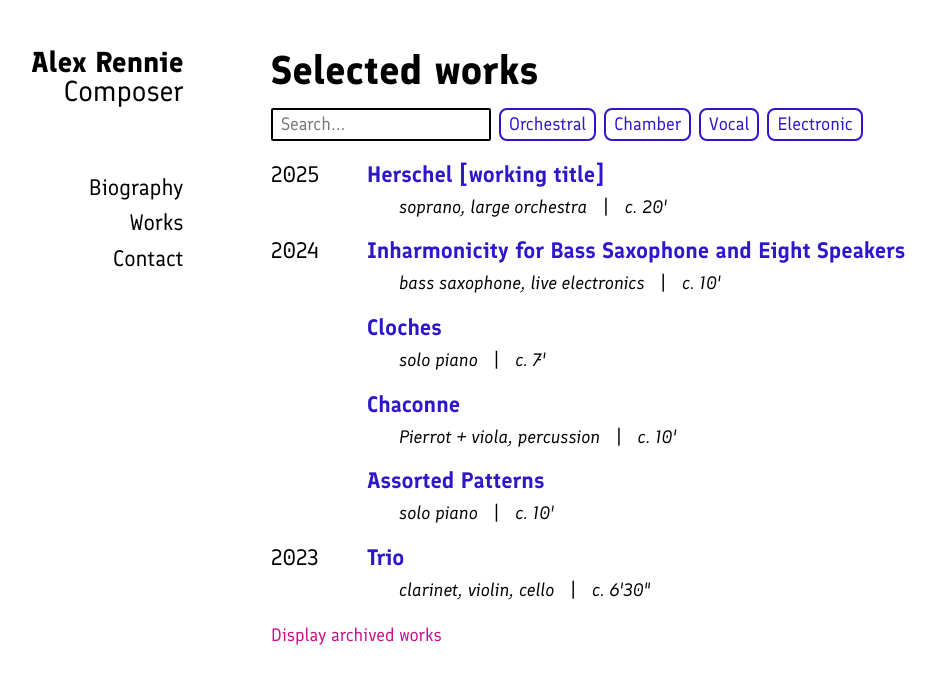
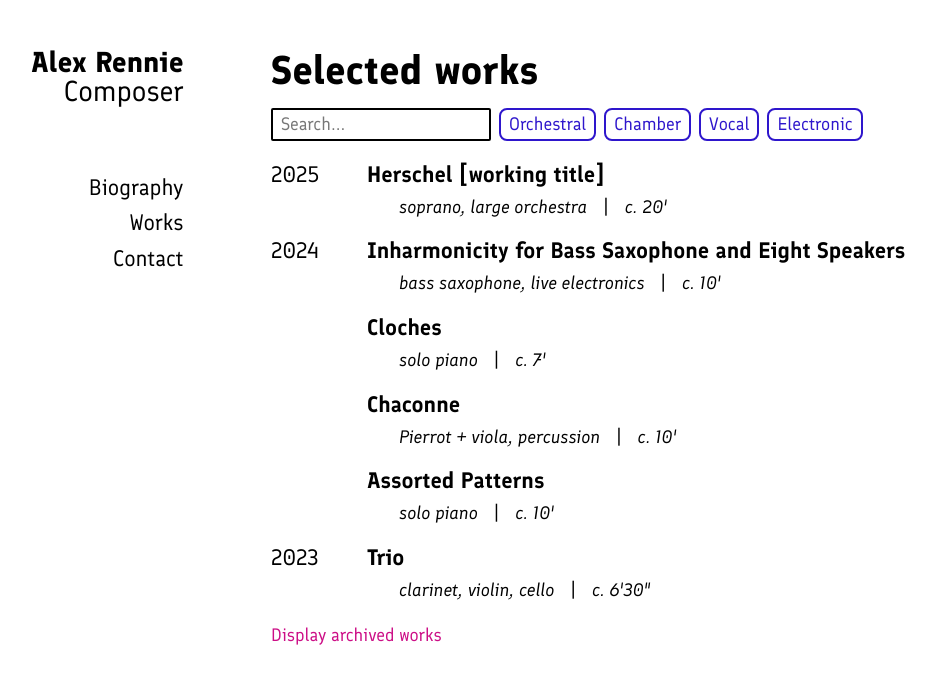
Before and after one commit to arendog/arendog.github.io, a SvelteKit app: page /works in a window 1280 px wide. Shown: the top 684 px of the page, without its empty margins (49-985 px from the left). Built offline with nearby package versions, Linux system fonts and the light colour scheme.

Commit message:
changed work list colour to aid readability

```diff
--- a/src/components/WorkList.svelte
+++ b/src/components/WorkList.svelte
@@ -38,7 +38,7 @@
 
 <div class="flex flex-col">
 	{#if work.url}
-		<a href={'works/' + work.url} class="text-primary hover:underline">
+		<a href={'works/' + work.url} class="hover:underline">
 			<h3 class="font-[600]">
 				<!-- TODO: fix highlighting problem when consecutive selection, per char basis? -->
 				{#each titleChunks as chunk, i}
```
